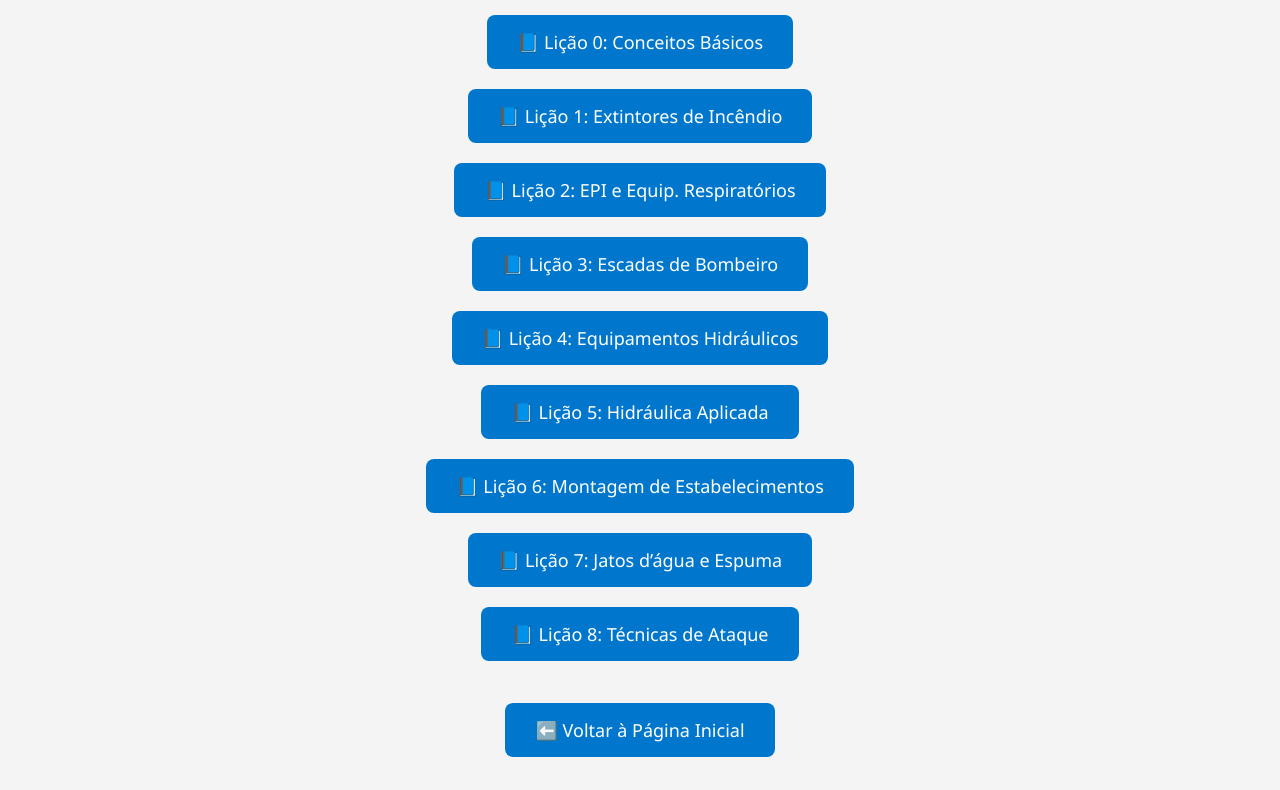
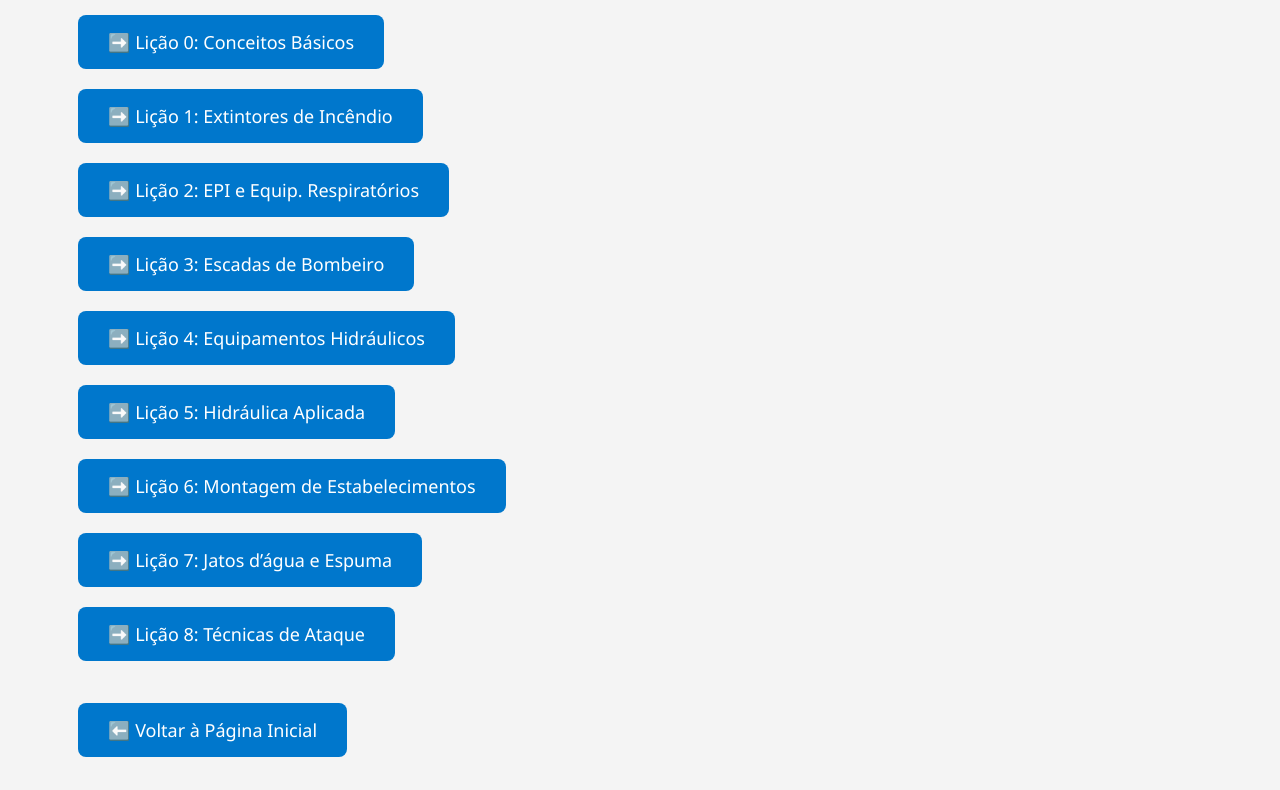
Before and after one commit to Birinightss/CBMSC, a plain HTML site: page docs/incendio/index.html in a window 1280 px wide. Shown: the part 179-969 px from the top of the page. Drawn offline with Linux system fonts and the light colour scheme.

Commit message:
Update index.html

```diff
--- a/docs/incendio/index.html
+++ b/docs/incendio/index.html
@@ -7,7 +7,7 @@
     body {
       font-family: 'Segoe UI', sans-serif;
       background-color: #f4f4f4;
-      text-align: center; padding-left: 60px;
+      text-align: left; padding-left: 60px;
       padding: 60px;
     }
     h1 {
@@ -36,15 +36,15 @@
   </header>
 
   <h1>Simulados – Combate a Incêndio</h1>
-  <a class="btn" href="simulado0.html">📘 Lição 0: Conceitos Básicos</a><br>
-  <a class="btn" href="simulado1.html">📘 Lição 1: Extintores de Incêndio</a><br>
-  <a class="btn" href="simulado2.html">📘 Lição 2: EPI e Equip. Respiratórios</a><br>
-  <a class="btn" href="simulado3.html">📘 Lição 3: Escadas de Bombeiro</a><br>
-  <a class="btn" href="simulado4.html">📘 Lição 4: Equipamentos Hidráulicos</a><br>
-  <a class="btn" href="simulado5.html">📘 Lição 5: Hidráulica Aplicada</a><br>
-  <a class="btn" href="simulado6.html">📘 Lição 6: Montagem de Estabelecimentos</a><br>
-  <a class="btn" href="simulado7.html">📘 Lição 7: Jatos d’água e Espuma</a><br>
-  <a class="btn" href="simulado8.html">📘 Lição 8: Técnicas de Ataque</a><br><br>
+  <a class="btn" href="simulado0.html">➡️ Lição 0: Conceitos Básicos</a><br>
+  <a class="btn" href="simulado1.html">➡️ Lição 1: Extintores de Incêndio</a><br>
+  <a class="btn" href="simulado2.html">➡️ Lição 2: EPI e Equip. Respiratórios</a><br>
+  <a class="btn" href="simulado3.html">➡️ Lição 3: Escadas de Bombeiro</a><br>
+  <a class="btn" href="simulado4.html">➡️ Lição 4: Equipamentos Hidráulicos</a><br>
+  <a class="btn" href="simulado5.html">➡️ Lição 5: Hidráulica Aplicada</a><br>
+  <a class="btn" href="simulado6.html">➡️ Lição 6: Montagem de Estabelecimentos</a><br>
+  <a class="btn" href="simulado7.html">➡️ Lição 7: Jatos d’água e Espuma</a><br>
+  <a class="btn" href="simulado8.html">➡️ Lição 8: Técnicas de Ataque</a><br><br>
   <a class="btn" href="../index.html">⬅️ Voltar à Página Inicial</a>
 
 
```
